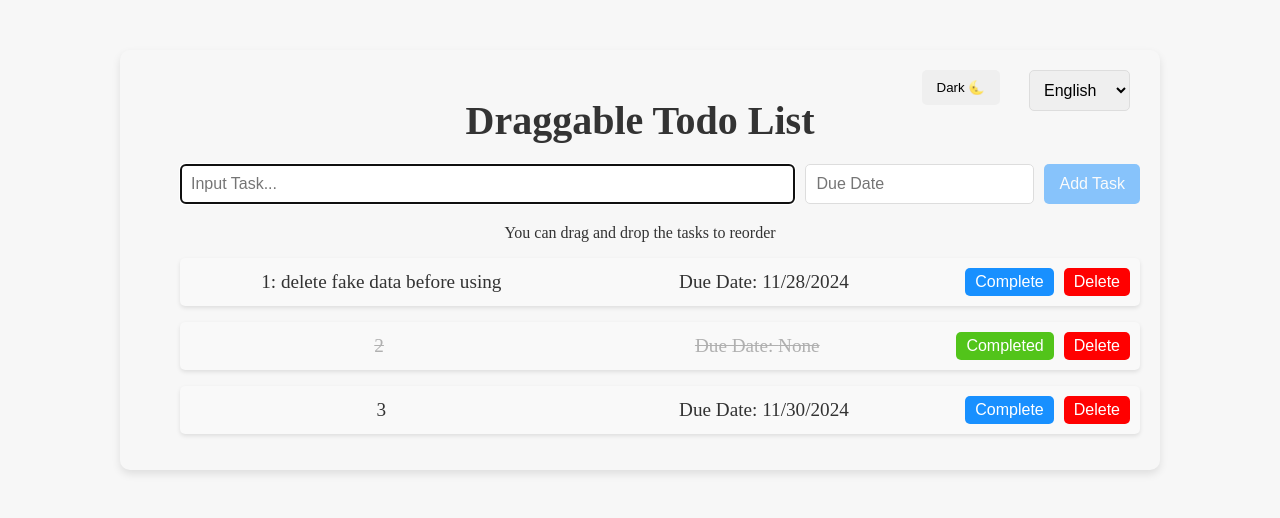
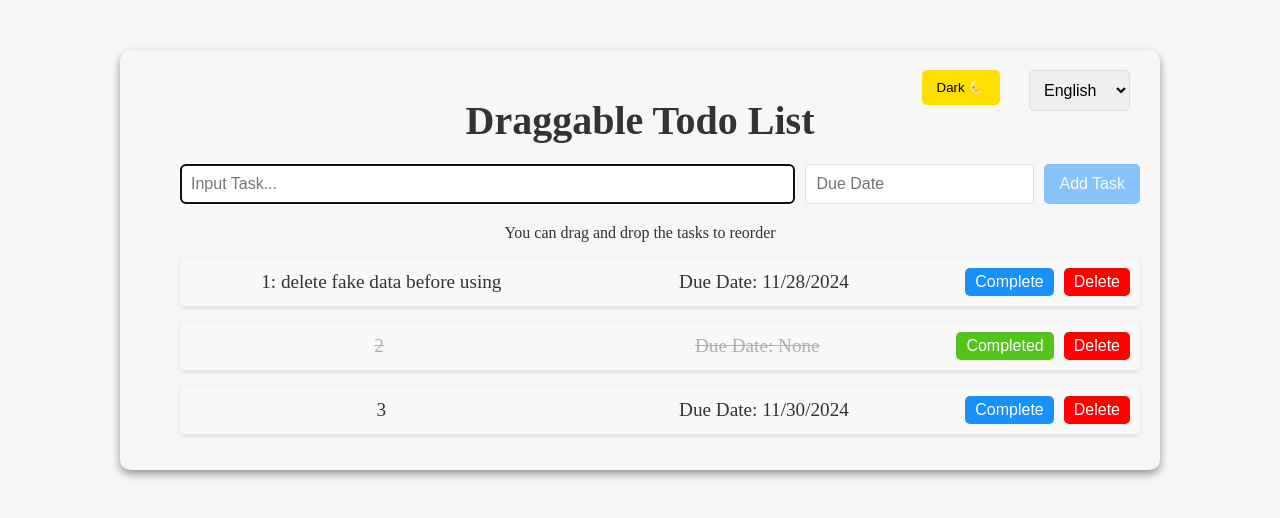
Before and after one commit to john-data-chen/ts-react-drag-and-drop-starter-kit, a React (Vite) app: page / in a window 1280 px wide. Shown: the top 518 px of the page. Built offline with nearby package versions, Linux system fonts and the light colour scheme.

Commit message:
Add Button color based on theme

```diff
--- a/src/theme/ThemeSets.ts
+++ b/src/theme/ThemeSets.ts
@@ -17,13 +17,13 @@
 export const lightTheme = {
   body: '#f7f7f7',
   text: '#333',
-  background: '#fff',
-  boxShadow: '0 4px 8px rgba(0, 0, 0, 0.1)'
+  boxShadow: '0 4px 8px rgba(0, 0, 0, 0.4)',
+  buttonBackground: '#FFDF00',
 };
 
 export const darkTheme = {
   body: '#333',
   text: '#fff',
-  background: '#444',
-  boxShadow: '0 4px 8px rgba(0, 0, 0, 0.8)'
+  boxShadow: '0 4px 8px rgba(0, 0, 0, 0.8)',
+  buttonBackground: '#FFF44F',
 };
```
